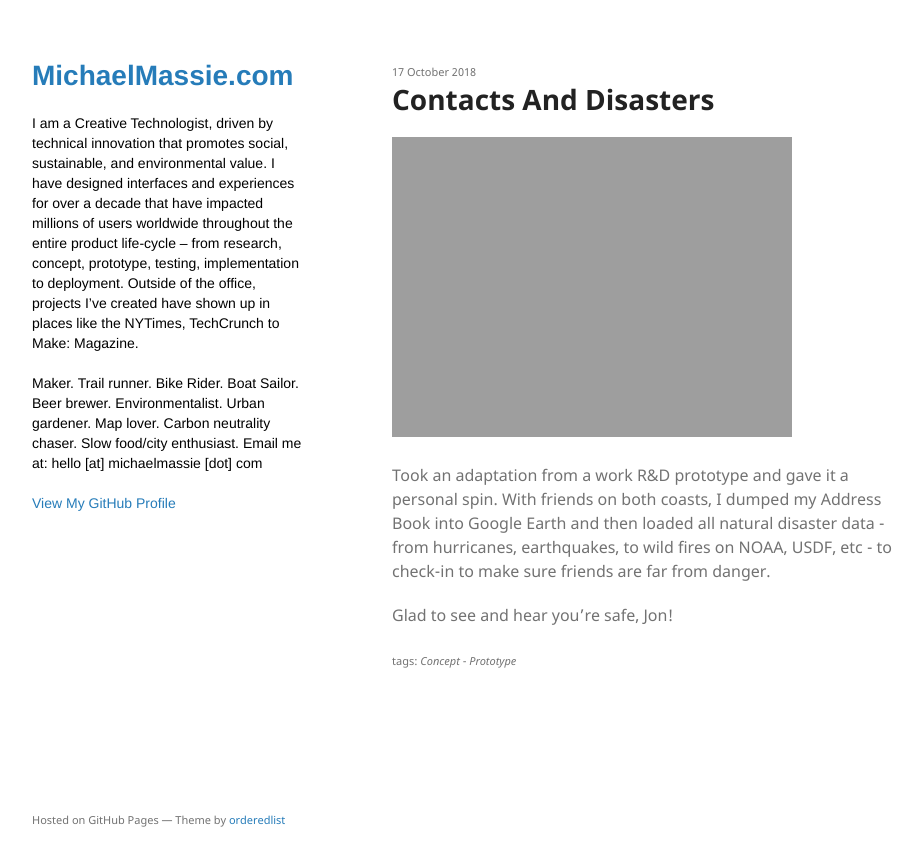
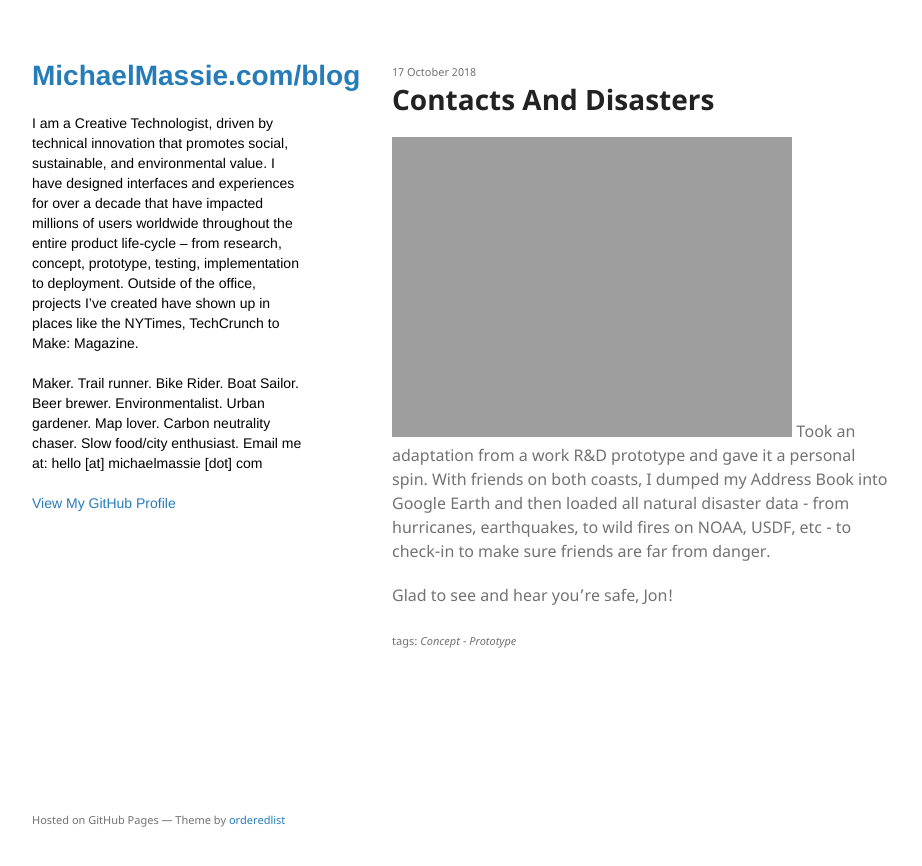
Before and after one commit to mmassie/mmassie.github.io, a Jekyll site: the page built from _posts/2018-10-17-Contacts-and-Disasters.md, in a window 1280 px wide. Shown: the top 866 px of the page, without its empty margins (178-1100 px from the left). Built offline with Jekyll 4.4.1, drawn with Linux system fonts in a browser that asks for light colours.

Commit message:
fixing mobile view

```diff
--- a/_layouts/default.html
+++ b/_layouts/default.html
@@ -14,7 +14,7 @@
   <body>
     <div class="wrapper">
       <header>
-        <h1><a href="{{ "/" | absolute_url }}">MichaelMassie.com</a></h1>
+        <h1><a href="{{ "/" | absolute_url }}">MichaelMassie.com/blog</a></h1>
 
         {% if site.logo %}
           <img src="{{site.logo | relative_url}}" alt="Logo" />
--- a/_posts/2018-10-17-Contacts-and-Disasters.md
+++ b/_posts/2018-10-17-Contacts-and-Disasters.md
@@ -3,8 +3,8 @@ layout: post
 tags: Concept Prototype
 ---
 
+
 ![LA Fire](https://michaelmassie.com/assets/img/contactsAndDisasters.png)
-
 Took an adaptation from a work R&D prototype and gave it a personal spin. With friends on both coasts, I dumped my Address Book into Google Earth and then loaded all natural disaster data - from hurricanes, earthquakes, to wild fires on NOAA, USDF, etc - to check-in to make sure friends are far from danger.
 
 Glad to see and hear you're safe, Jon!
--- a/index.html
+++ b/index.html
@@ -4,7 +4,7 @@
 	<title>:: Michael Massie.com ::</title>
 	<meta name="description" content="This is the personal site of Mike Massie" />
 	<meta name="keywords" content="mike, massie, michael, design, mobile, web, personal, tech" />
-	<meta name="viewport" content="initial-scale=1">
+	<meta name="viewport" content="width=device-width">
 	<link href="css/main.css" rel="stylesheet" type="text/css" media="Screen"/>
 	<link rel="shortcut icon" type="image/x-icon" href="favicon.ico">
 	<meta charset="utf-8">
```
Also changed, not shown: _posts/Pairing-sceen-size-to-input-method.md (+10 -0 lines).
